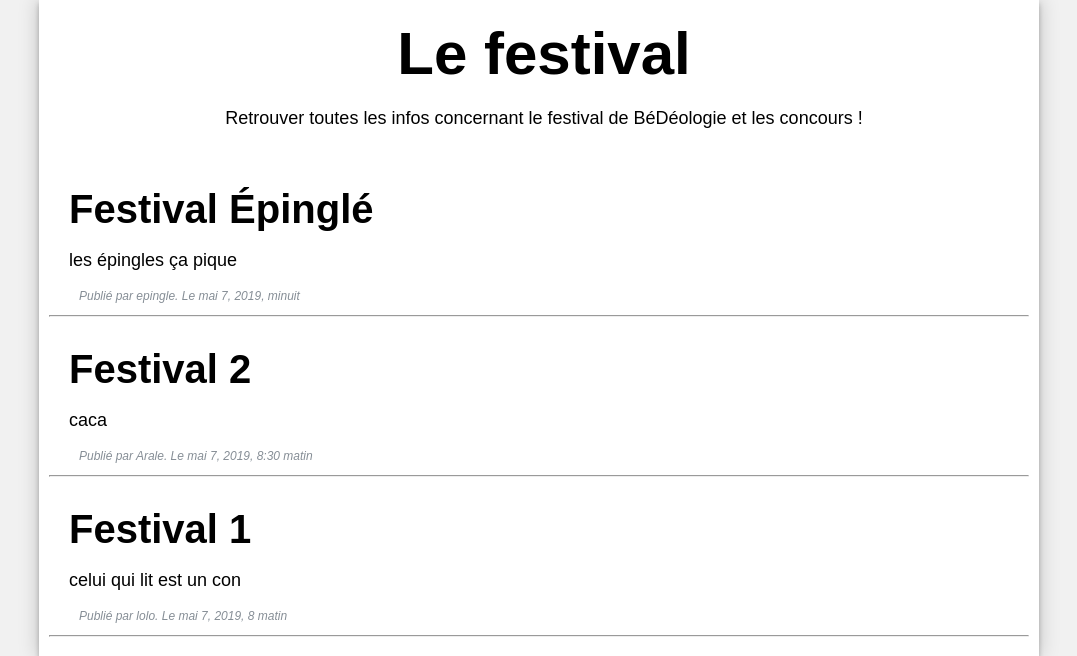
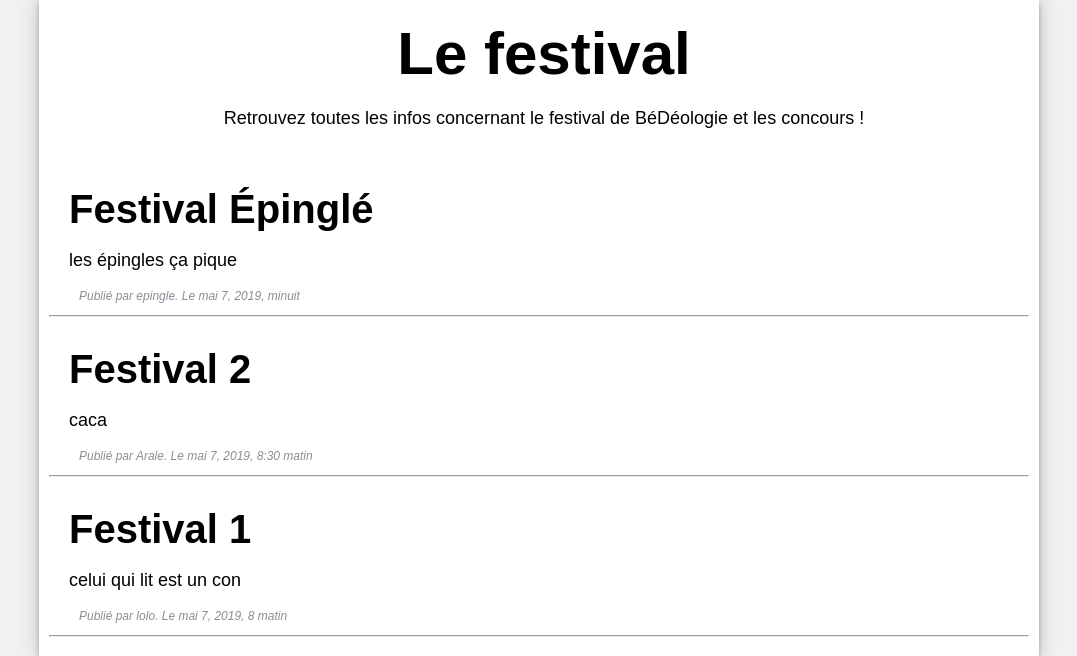
Before and after one commit to insa-bd-manga/WebProject, a Django app: page /festival in a window 1280 px wide; the page is wider, and only the part inside the window is pictured. Shown: the part 471-1127 px from the top of that part, without its empty margins (101-1178 px from the left). Run offline with Django 3.2, Linux system fonts and the light colour scheme; data comes from the database, SQL or seed files in the repository; both versions use the stored data as it was after the commit; parts of the project's set-up code (start-up, migrations or seed data) failed here and were passed over; some libraries are stand-ins or nearby versions; some web fonts are replaced.

```diff
--- a/vitrine/templates/vitrine/festival.html
+++ b/vitrine/templates/vitrine/festival.html
@@ -9,7 +9,7 @@
         <div>
             <h1 class="titre-actu"> Le festival </h1>
         </div>
-        <div class="description-actu">Retrouver toutes les infos concernant le festival de BéDéologie et les concours !</div>
+        <div class="description-actu">Retrouvez toutes les infos concernant le festival de BéDéologie et les concours !</div>
         <br/>
 
         {% for article in last_articles %}
```
Also changed, not shown: db.sqlite3.
